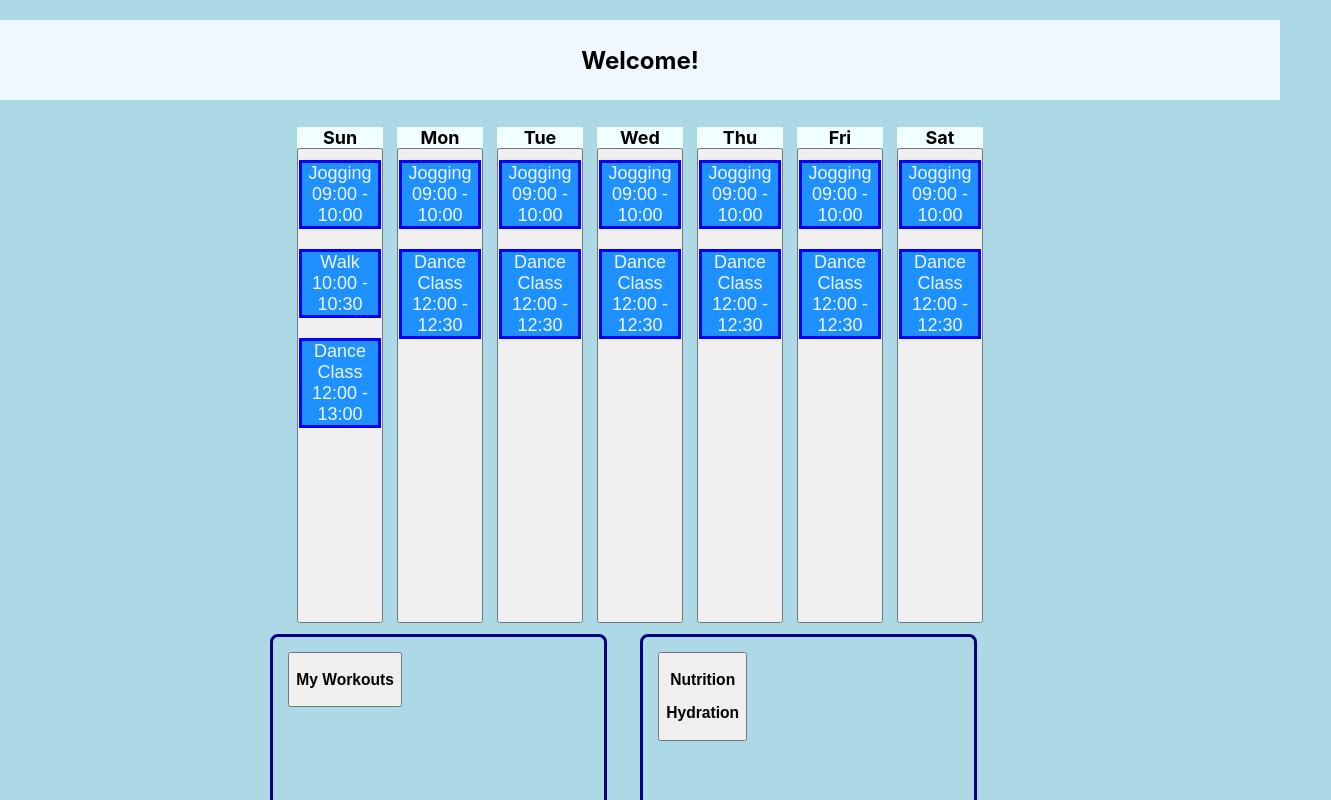
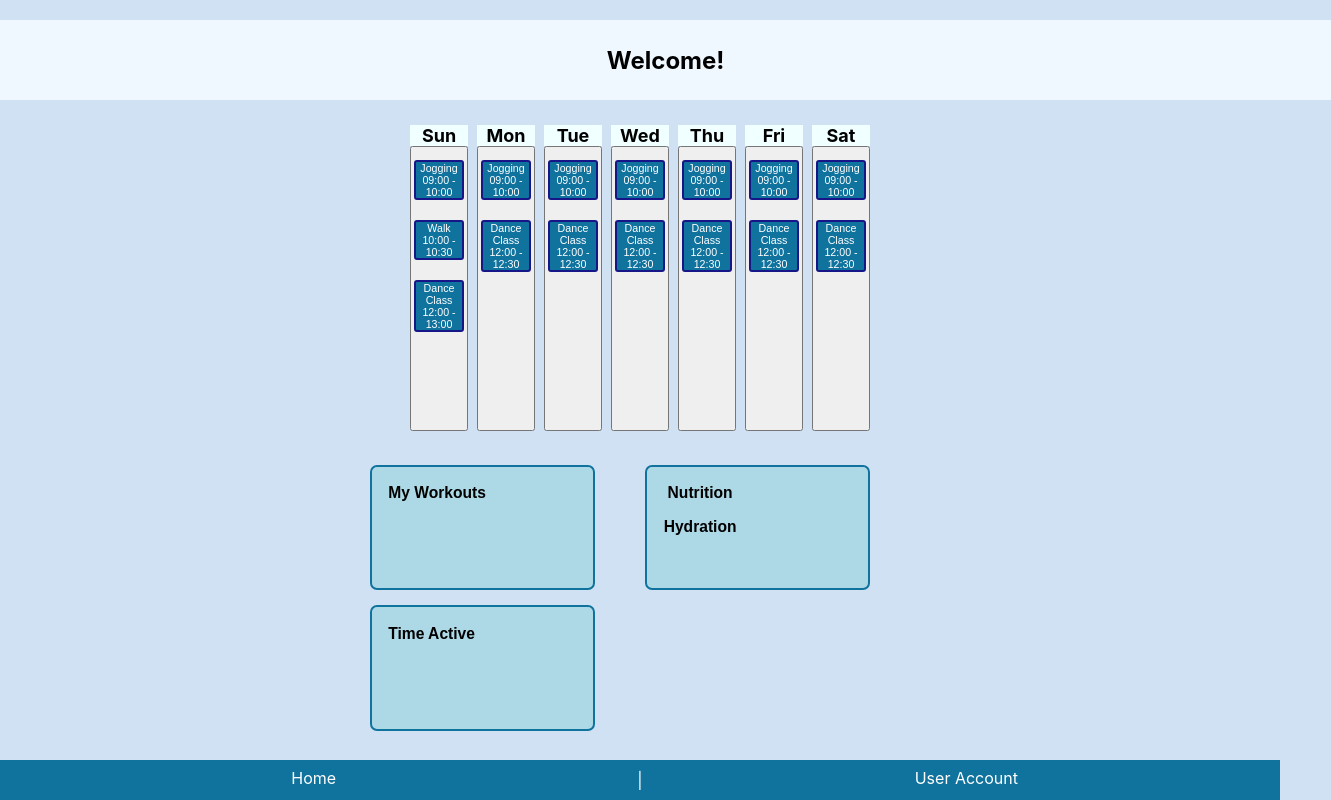
Before and after one commit to jarint/Fitness-Tracker, a React (Create React App) app: page / in a window 1280 px wide. Shown: the top 800 px of the page, 1331 px wide, since content can reach past the window. Built offline with nearby package versions, Linux system fonts and the light colour scheme.

Commit message:
stylings

```diff
--- a/src/App.css
+++ b/src/App.css
@@ -1,12 +1,13 @@
 /* Mobile responsiveness */
-@media (max-width: 768px) {
+@media only screen and (max-width: 768px) {
   .container {
     padding: 10px;
   }
+
 }
 
 body {
-  background-color: lightblue;
+  background-color: #d0e1f3;
   /* width:768px; */
   height: 100vh;
   /*height:1024px*/
@@ -16,7 +17,7 @@ button.dayEvent {
   /* border: 0; */
   display: flex;
   flex-direction: column;
-  padding: 0;
+  padding: 2px;
   height: 95%;
   width: 100%;
 }
@@ -25,7 +26,7 @@ h2 {
   background-color: aliceblue;
   padding: 2%;
   text-align: center;
-  /* width: 100%; */
+  width: 100%;
 }
 
 h5 {
@@ -65,23 +66,24 @@ a {
   border-radius: 8px;
   display: flex;
   justify-content: center;
-  /* width: 100%; */
+   width: 100%;
 }
 
 .day {
   /* border: navy 3px solid; */
   margin: 1%;
   /* padding: 1%; */
-  height: 500px;
-  width: 100px;
+  height: 300px;
+  width: 67px;
 }
 
 .event {
-  background-color: dodgerblue;
-  border: 3px solid blue;
-  color: aliceblue;
-  font-size: large;
+  background-color: #10739e;
+  border: 2px solid rgb(22, 22, 136);
+  color: rgb(255, 255, 255);
+  font-size: 0.8em;
   margin: 10px 0;
+  border-radius: 3px;
 }
 
 .gridcolumn {
@@ -106,18 +108,36 @@ a {
   margin-right: 5%;
 }
 .info {
-  border-radius: 8px;
-  /* margin: 10%; */
+  background-color: lightblue;
+  border-radius: 7px;
+  margin-top: -50px;
+  margin-left : 5px;
+  margin-right : 5px;
   padding: 5%;
-  border: navy 3px solid;
-  height: 150px;
-  width: 300px;
+  border: #10739e 2px solid;
+  height: 100px;
+  width: 200px;
+  cursor: pointer;
+}
+.info2{
+
+  background-color: lightblue;
+  border-radius: 7px;
+  margin-top: -5px;
+  margin-left : 5px;
+  margin-right : 5px;
+  padding: 5%;
+  border: #10739e 2px solid;
+  height: 100px;
+  width: 200px;
+  cursor: pointer;
+
 }
 
 .info-panels {
   display: flex;
   justify-content: center;
-  /* padding: 2%; */
+   padding: 2%;
 }
 
 /* Navbar */
@@ -135,12 +155,12 @@ a {
 
 /* Schedule Evnet Form */
 .formButton {
-  background-color: dodgerblue;
+  background-color: #10739e;
   border-radius: 10px;
-  color: whitesmoke;
-  font-size: 24px;
+  color: rgb(255, 255, 255);
+  font-size: 1em;
   /* margin-right: 100px; */
-  padding: 10px;
+  padding: 5px;
   width: 100px;
 }
 
@@ -150,11 +170,23 @@ a {
 }
 
 .scheduleEvent {
-  border: 3px solid blue;
+  border: 2px solid #10739e;
+  border-radius: 5px;
   background-color: white;
-  margin: 50px;
+  margin: 15px;
+
 }
-
+.label{
+  margin:7px;
+  font-size: 1em;
+}
+.formInput{
+font-size: 1em;
+height: 20px;
+}
+p{
+  margin-top:3px
+}
 .scheduleExercise {
   background-color: lightblue;
   display: grid;
@@ -166,7 +198,12 @@ a {
   text-align: center;
   width: 95%;
 }
+.button{
+  background-color: lightblue;
+  border: 0px;
+  margin-top:-10px;
 
+}
 .time {
   display: flex;
   margin: 0;
--- a/src/Homepage.js
+++ b/src/Homepage.js
@@ -1,9 +1,24 @@
 import "./App.css";
 import calendar from "./Calendar";
-import navbar from "./Navbar";
+
 import { Link } from "react-router-dom";
+import NavigationBar from "../src/pages/NavigationBar";
+import Workouts from "./pages/Workouts";
+import NutritionalInfo from "./NutritionalInfo";
+import { useState } from "react";
+
 
 export default function Home() {
+  const [goNutritionalInfo, setGoNutritionalInfo] = useState(false);
+  const handleTracker = () => {
+    setGoNutritionalInfo(true);
+  }
+
+  if (goNutritionalInfo) {
+    return <NutritionalInfo />
+  }
+
+
   return (
     <div className="base">
       <div className="banner">
@@ -15,13 +30,12 @@ export default function Home() {
         <div className="activities">
           <Link to="/Workouts">
             <div className="info" id="workouts">
-              <button type="button">
+              <button className="button">
                 <h3> My Workouts </h3>
               </button>
             </div>
           </Link>
-
-          <div className="info" id="time-active">
+          <div className="info2" id="time-active">
             <button className="button" id="time-active">
               <h3> Time Active </h3>
             </button>
@@ -29,7 +43,9 @@ export default function Home() {
         </div>
 
         <div className="activities">
-          <div className="info" id="nutrition">
+
+          <div className="info" id="nutrition" onClick={handleTracker}>
+
             <button className="button">
               <h3> Nutrition </h3>
               <h3> Hydration </h3>
@@ -38,7 +54,7 @@ export default function Home() {
         </div>
       </div>
 
-      {navbar()}
+      <NavigationBar />
     </div>
   );
 }
--- a/src/NutritionalInfo.js
+++ b/src/NutritionalInfo.js
@@ -3,8 +3,10 @@ import './NutritionalInfo.css';
 import SetGoal from './pages/SetGoal';
 import HydrationBar from './pages/HydrationBar';
 import NutritionPie from './pages/NutritionPie';
+import Home from './Homepage';
 
 function NutritionalInfo() {
+  const [goBack, setGoBack] = useState(false);
   const totalHydration = parseInt(localStorage.getItem('totalHydration')) || 0;
   const hydrationGoal = parseInt(localStorage.getItem('hydrationGoal')) || 0;
   const hydrationPercentage = `${Math.round((totalHydration / hydrationGoal) * 100)}%`;
@@ -66,6 +68,12 @@ function NutritionalInfo() {
     return <SetGoal />
   }
 
+  const handleBack = () => {
+    setGoBack(true);
+  };
+  if (goBack) {
+    return <Home />
+  }
   const handleHydrationBarClick = () => {
     setHydrationBar(true);
   };
@@ -92,7 +100,7 @@ function NutritionalInfo() {
         <button
           className="back-button"
           style={{ position: 'absolute', top: 0, left: 10 }}
-          onClick={() => alert('Back button clicked')}
+          onClick={handleBack}
         >
           Back
         </button>
--- a/src/Schedule.js
+++ b/src/Schedule.js
@@ -1,22 +1,23 @@
 import { Link } from 'react-router-dom'
 import './App.css'
 import calendar from './Calendar'
-import navbar from './Navbar'
+
+import NavigationBar from './pages/NavigationBar';
 
 export default function Schedule() {
-  function handleSubmit(e){
+  function handleSubmit(e) {
     e.preventDefault();
 
     const form = e.target;
     const formData = new FormData(form);
-    const formJson = Object.fromEntries( formData.entries());
+    const formJson = Object.fromEntries(formData.entries());
     console.log(formJson);
   }
 
   return (
     <div className="base">
 
-    <div className= "banner">
+      <div className="banner">
         <h2> Calendar</h2>
       </div>
 
@@ -26,20 +27,20 @@ export default function Schedule() {
       <div className='scheduleEvent'>
         <h2 id='scheduleTitle'> Schedule an Event</h2>
         <form className='scheduleExercise' onSubmit={handleSubmit}>
-            <label>
+          <label className='label'>
             Event Name
-                <input type = "text" name = "eventTitle"></input>
+            <input type="text" name="eventTitle" className='formInput'></input>
           </label>
 
-            <label>Exercise Name
-              <input type = "text" name = "exerciseName"></input>
+          <label className='label'>Exercise Name
+            <input type="text" name="exerciseName" className='formInput'></input>
           </label>
 
-            <label>Time
+          <label className='label'>Time
             <div className='time'>
-                <input type = "time" name = "startTime"></input>
+              <input type="time" name="startTime" className='formInput'></input>
               <p>To</p>
-                <input type = "time" name = "endTime"></input>
+              <input type="time" name="endTime" className='formInput'></input>
             </div>
           </label>
 
@@ -56,7 +57,7 @@ export default function Schedule() {
 
       </div>
 
-      {navbar()}
+      <NavigationBar />
 
     </div>
 
--- a/src/pages/NavigationBar.css
+++ b/src/pages/NavigationBar.css
@@ -4,7 +4,8 @@
   justify-content: space-between;
   align-items: center;
   background-color: #10739e;
-  padding: 10px;
+  padding: 0px;
+  height: 40px;
   position: fixed;
   bottom: 0;
   width: 100%;
@@ -23,12 +24,15 @@
 }
 
 .left-section {
+  margin-bottom: 5px;
   color: white;
   font-size: 16px;
   cursor: pointer;
+
 }
 
 .right-section {
+  margin-bottom: 5px;
   color: white;
   font-size: 16px;
   cursor: pointer;
@@ -41,5 +45,5 @@
 
 .separator {
   margin: 0 10px;
-  color: white;
+  color: white ;
 }
```
Lines whose indentation alone changed are shown as unchanged.
